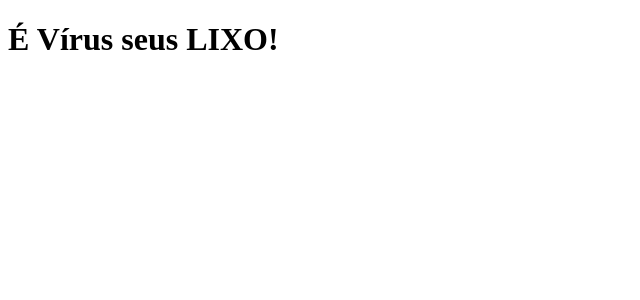
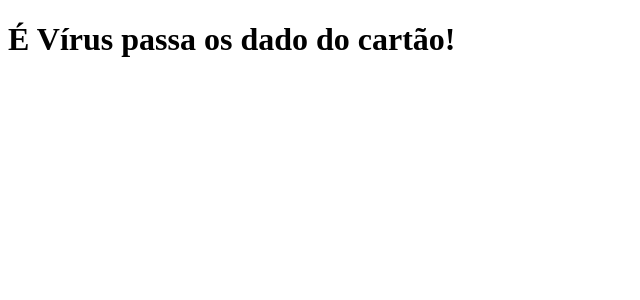
Before and after one commit to AlexandreBrasil01/clone-tabnews, a Next.js app: page / in a window 1280 px wide. Shown: the top 300 px of the page, without its empty margins (0-640 px from the left). Built offline with nearby package versions, Linux system fonts and the light colour scheme.

Commit message:
mudanca no texto h1

```diff
--- a/pages/index.js
+++ b/pages/index.js
@@ -1,5 +1,5 @@
 function Home() {
-    return <h1> É Vírus seus LIXO! </h1>
+    return <h1> É Vírus passa os dado do cartão! </h1>
 }
 
 export default Home;
```
